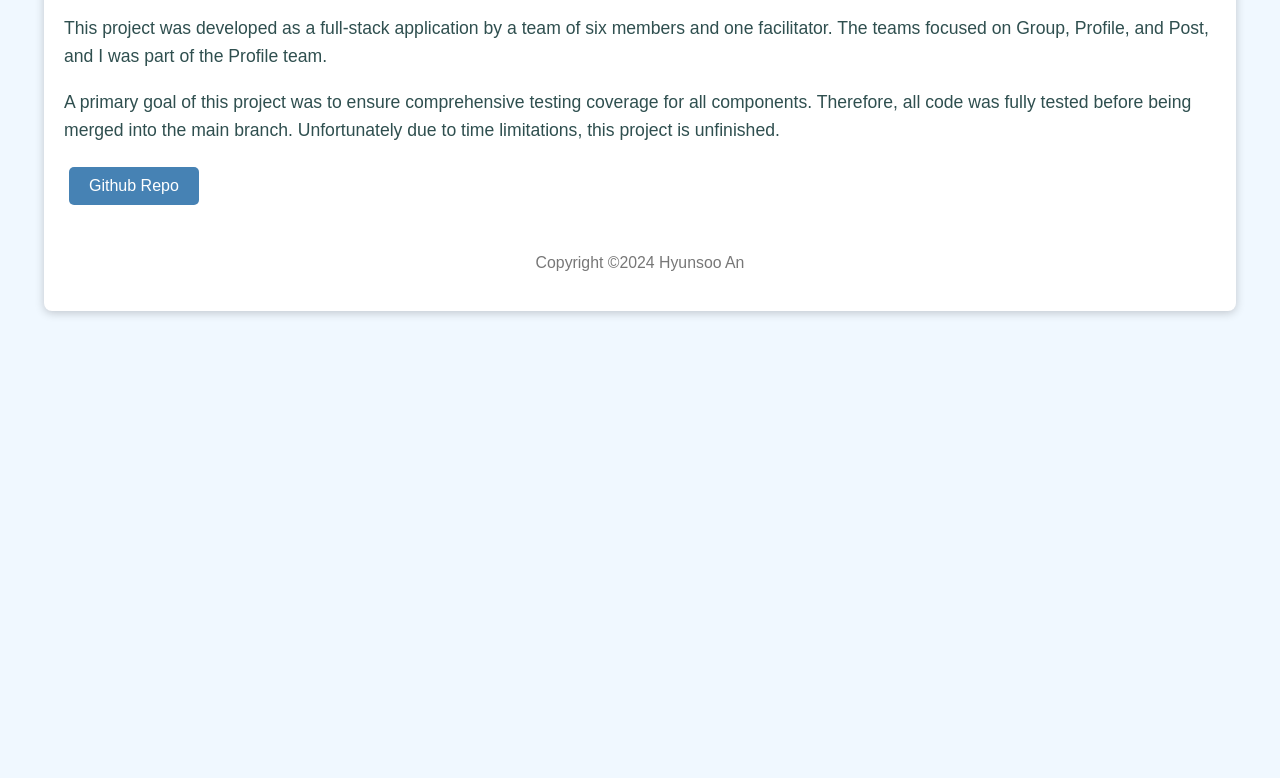
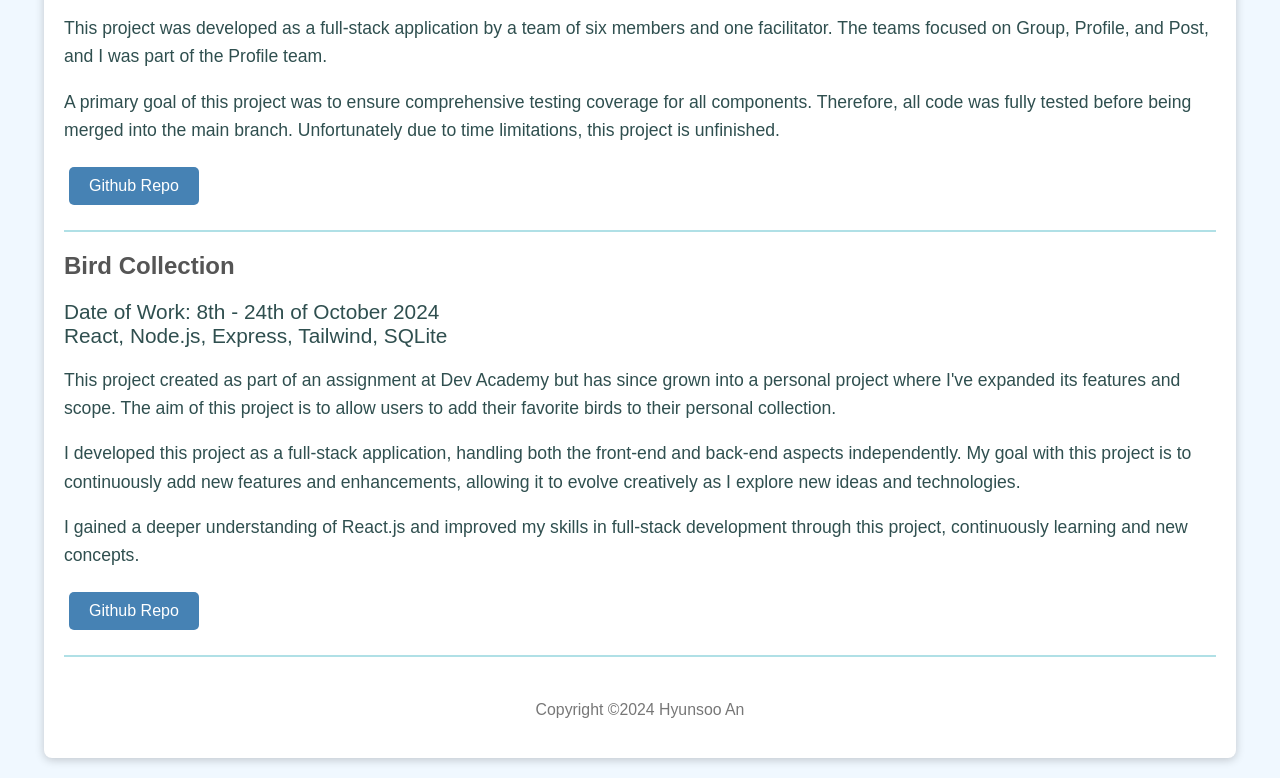
Before and after one commit to hyunsoo-an/hank-portfolio, a plain HTML site: page index.html in a window 1280 px wide. Shown: the part 1443-2221 px from the top of the page. Before the commit the page ends 1774 px from the top, so only its background shows below. Drawn offline with Linux system fonts and the light colour scheme.

Commit message:
added bird collection

```diff
--- a/index.html
+++ b/index.html
@@ -111,6 +111,40 @@
             target="_blank"
             >Github Repo</a
           >
+          <div class="line"></div>
+        </div>
+        <div>
+          <h2>Bird Collection</h2>
+
+          <span>Date of Work: 8th - 24th of October 2024</span>
+          <br />
+          <span>React, Node.js, Express, Tailwind, SQLite</span>
+
+          <p>
+            This project created as part of an assignment at Dev Academy but has
+            since grown into a personal project where I've expanded its features
+            and scope. The aim of this project is to allow users to add their
+            favorite birds to their personal collection.
+          </p>
+          <p>
+            I developed this project as a full-stack application, handling both
+            the front-end and back-end aspects independently. My goal with this
+            project is to continuously add new features and enhancements,
+            allowing it to evolve creatively as I explore new ideas and
+            technologies.
+          </p>
+          <p>
+            I gained a deeper understanding of React.js and improved my skills
+            in full-stack development through this project, continuously
+            learning and new concepts.
+          </p>
+          <a
+            class="button"
+            href="https://github.com/hyunsoo-an/bird-collection"
+            target="_blank"
+            >Github Repo</a
+          >
+          <div class="line"></div>
         </div>
       </section>
       <footer>
```
Also changed, not shown: package-lock.json (added).
